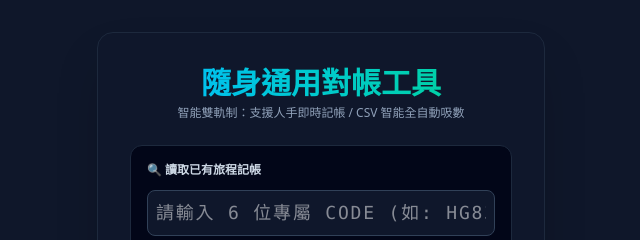
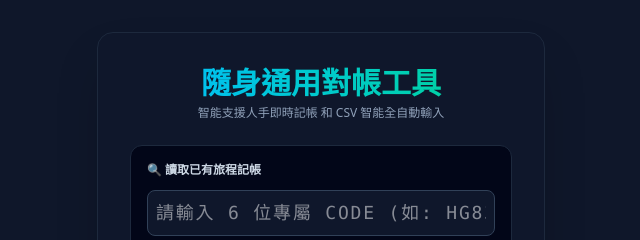
Before and after one commit to caff2ii/trip-accounting, a plain HTML site: page index.html in a window 1280 px wide. Shown: the top 240 px of the page, 319-959 px from the left. Drawn offline with nearby package versions, Linux system fonts and the light colour scheme.

Commit message:
Update index.html

```diff
--- a/index.html
+++ b/index.html
@@ -3,7 +3,7 @@
 <head>
     <meta charset="UTF-8">
     <meta name="viewport" content="width=device-width, initial-scale=1.0">
-    <title>✈️ 雲端隨身記帳多人同步系統 v8 (雙軌極致版)</title>
+    <title>✈️ 雲端隨身記帳多人同步系統 v10</title>
     <script src="https://cdn.jsdelivr.net/npm/@tailwindcss/browser@4"></script>
     <script src="https://cdn.jsdelivr.net/npm/chart.js"></script>
     <script src="config.js"></script>
@@ -14,7 +14,7 @@
     <div id="portal-screen" class="max-w-md w-full bg-slate-900 border border-slate-800 p-6 md:p-8 rounded-2xl shadow-2xl space-y-6">
         <div class="text-center">
             <h1 class="text-3xl font-extrabold text-transparent bg-clip-text bg-gradient-to-r from-sky-400 to-emerald-400 mb-1">隨身通用對帳工具</h1>
-            <p class="text-xs text-slate-400">智能雙軌制：支援人手即時記帳 / CSV 智能全自動吸數</p>
+            <p class="text-xs text-slate-400">智能支援人手即時記帳 和 CSV 智能全自動輸入</p>
         </div>
 
         <div class="bg-slate-950 p-4 rounded-xl border border-slate-800 space-y-3">
```
